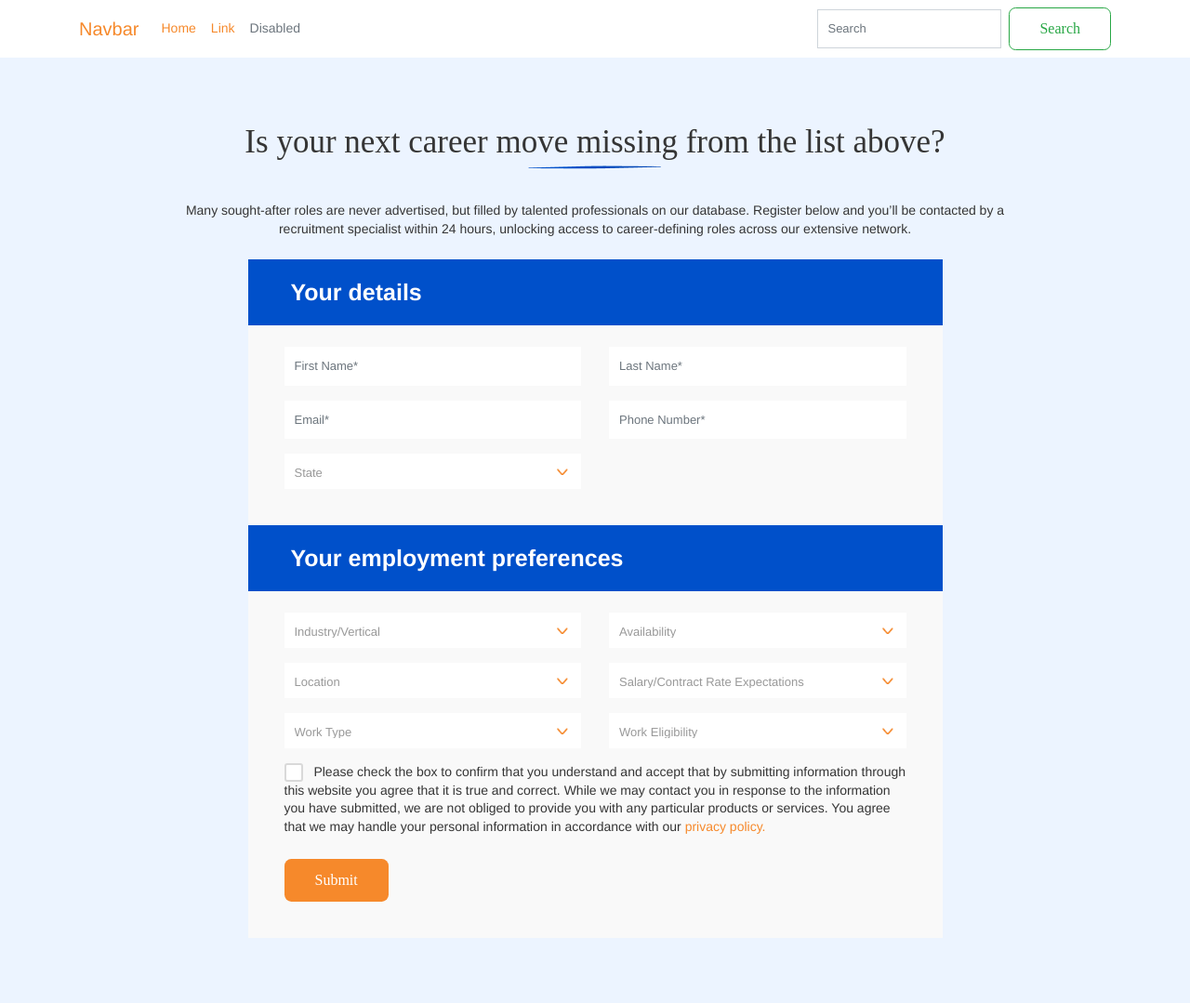
After one commit to dgadigital/Ignite, a PHP site: page /form-section.html in a window 1280 px wide. The commit adds this page. Shown: the whole page at 93% size. Run offline with PHP 8.4, Linux system fonts and the light colour scheme; style sheets or scripts are compiled from the project's sources; some web fonts are replaced.

Commit message:
05/12/2023 2:07pm form added

```diff
--- /dev/null
+++ b/src/form-section.html
@@ -0,0 +1,220 @@
+<!DOCTYPE html>
+<html lang="en">
+
+<head>
+  <meta charset="utf-8">
+  <meta http-equiv="X-UA-Compatible" content="IE=edge">
+  <meta name="viewport" content="width=device-width, initial-scale=1, maximum-scale=1" />
+  <meta name="description" content="">
+  <meta name="author" content="">
+  <meta name="format-detection" content="telephone=no">
+
+  <title>Modular Gulp Template</title>
+
+  <link rel="icon" href="./assets/images/favicon.ico">
+  <link rel="stylesheet" type="text/css" href="./styles/main.min.css">
+  <link rel="stylesheet" type="text/css" href="./styles/slick.css">
+  <link rel="stylesheet" type="text/css" href="./styles/slick.css">
+
+  <!--[if lte IE 9]>
+    <link href="stylesheets/non-responsive.css" rel="stylesheet" />
+  <![endif]-->
+
+  <!-- HTML5 shim and Respond.js for IE8 support of HTML5 elements and media queries -->
+  <!--[if lt IE 9]>
+      <script src="https://oss.maxcdn.com/html5shiv/3.7.2/html5shiv.min.js"></script>
+      <script src="https://oss.maxcdn.com/respond/1.4.2/respond.min.js"></script>
+  <![endif]-->
+</head>
+
+<body>
+  <!--[if lt IE 9]>
+    <div id="browser-notification" class="alert alert-danger">
+      <div class="container">
+        We are sorry but it looks like your <a href="http://www.whatbrowser.org/intl/en_us/" target=_blank>browser</a> doesn't support our website features. In order to get the full experience please download a new version of <a title="Download Chrome" href="http://www.google.com/chrome/" target=_blank>Chrome</a>, <a title="Download Safari" href="http://www.apple.com/safari/download/" target=_blank>Safari</a>, <a title="Download Firefox" href="http://www.mozilla.com/firefox/" target=_blank>Firefox</a>, or <a title="Download Internet Explorer" href="http://www.microsoft.com/windows/internet-explorer/default.aspx" target=_blank>Internet Explorer</a>.
+      </div>
+    </div>
+  <![endif]-->
+
+  <header>
+    <nav class="navbar navbar-expand-md">
+      <div class="container">
+        <a href="#" class="navbar-brand">Navbar</a>
+        <button class="navbar-toggler navbar-toggler-right" type="button" data-toggle="collapse" data-target="#navbarSupportedContent"
+          aria-controls="navbarSupportedContent" aria-expanded="false" aria-label="Toggle navigation">
+          <span class="icon-bar"></span>
+          <span class="icon-bar"></span>
+          <span class="icon-bar"></span>
+        </button>
+        <div class="collapse navbar-collapse" id="navbarSupportedContent">
+          <ul class="navbar-nav mr-auto">
+            <li class="nav-item active">
+              <a href="#" class="nav-link">Home
+                <span class="sr-only">(current)</span>
+              </a>
+            </li>
+            <li class="nav-item">
+              <a href="#" class="nav-link">Link</a>
+            </li>
+            <li class="nav-item">
+              <a href="#" class="nav-link disabled">Disabled</a>
+            </li>
+          </ul>
+          <form class="form-inline my-2 my-lg-0">
+            <input class="form-control mr-sm-2" type="text" placeholder="Search">
+            <button class="btn btn-outline-success my-2 my-sm-0" type="submit">Search</button>
+          </form>
+        </div>
+      </div>
+    </nav>
+  </header>
+
+  <main class="services">
+
+<section class="form-section">
+
+  <div class="form-section-container container">
+    <div class="section-title">
+      <h2><span>Is your next career move missing from the list above?</span></h2>
+    </div>
+    <div class="section-description">Many sought-after roles are never advertised, but filled by talented  professionals on our database. Register below and you’ll be contacted by a recruitment specialist within 24 hours, unlocking access to career-defining roles across our extensive network.</div>
+    <form class="cf7-form" action="">
+
+      <div style="background: #F9F9F9" class="">
+        <div class="portion">Your details</div>
+        <div class="form-container row">
+          <div class="col-lg-6 col-md-12">
+            <div class="form-group">
+              <input type="text" class="form-control no-border" placeholder="First Name*">
+            </div>
+          </div>
+          <div class="col-lg-6 col-md-12">
+            <div class="form-group">
+              <input type="text" class="form-control no-border" placeholder="Last Name*">
+            </div>
+          </div>
+          <div class="col-lg-6 col-md-12">
+            <div class="form-group">
+              <input type="email" class="form-control no-border" placeholder="Email*">
+            </div>
+          </div>
+          <div class="col-lg-6 col-md-12">
+            <div class="form-group">
+              <input type="tel" class="form-control no-border" placeholder="Phone Number*">
+            </div>
+          </div>
+          <div class="col-lg-6 col-md-12">
+            <div class="form-group">
+              <select class="form-control no-border">
+                <option value="" disabled selected hidden>State</option>
+                <option>Philippines</option>
+                <option>Japan</option>
+                <option>Iceland</option>
+                <option>Antartica</option>
+              </select>
+            </div>
+          </div>
+        </div>
+
+      </div>
+      <div style="background: #F9F9F9" class="">
+        <div class="portion">Your employment preferences</div>
+        <div class="form-container row">
+          <div class="col-lg-6 col-md-12">
+            <div class="form-group">
+              <select class="form-control no-border">
+                <option value="" disabled selected hidden>Industry/Vertical</option>
+                <option>N/A</option>
+              </select>
+            </div>
+          </div>
+          <div class="col-lg-6 col-md-12">
+            <div class="form-group">
+              <select class="form-control no-border">
+                <option value="" disabled selected hidden>Availability</option>
+                <option>N/A</option>
+              </select>
+            </div>
+          </div>
+          <div class="col-lg-6 col-md-12">
+            <div class="form-group">
+              <select class="form-control no-border">
+                <option value="" disabled selected hidden>Location</option>
+                <option>N/A</option>
+              </select>
+            </div>
+          </div>
+          <div class="col-lg-6 col-md-12">
+            <div class="form-group">
+              <select class="form-control no-border">
+                <option value="" disabled selected hidden>Salary/Contract Rate Expectations</option>
+                <option>N/A</option>
+              </select>
+            </div>
+          </div>
+          <div class="col-lg-6 col-md-12">
+            <div class="form-group">
+              <select class="form-control no-border">
+                <option value="" disabled selected hidden>Work Type</option>
+                <option>N/A</option>
+              </select>
+            </div>
+          </div>
+          <div class="col-lg-6 col-md-12">
+            <div class="form-group">
+              <select class="form-control no-border">
+                <option value="" disabled selected hidden>Work Eligibility</option>
+                <option>N/A</option>
+              </select>
+            </div>
+          </div>
+          <div class="col-12">
+            <div class="form-group">
+              <div class="wpcf7-form-control wpcf7-checkbox v1">
+                <span class="wpcf7-list-item">
+                  <label>
+                    <input type="checkbox" name="" value="">
+                    <span class="wpcf7-list-item-label">Please check the box to confirm that you understand and accept that by submitting information through this website you agree that it is true and correct. While we may contact you in response to the information you have submitted, we are not obliged to provide you with any particular products or services. You agree that we may handle your personal information in accordance with our <a href="">privacy policy.</a></span>
+                  </label>
+                </span>
+              </div>
+            </div>
+          </div>
+
+          <div class="col-12">
+            <div class="form-group">
+              <input class="btn btn-solid" type="button" value="Submit">
+            </div>
+          </div>
+
+
+        </div>
+
+
+
+
+
+
+
+      </div>
+    </form>
+  </div>
+</section>
+
+
+  </main>
+
+  <!-- build:js scripts/about.min.js -->
+  <script src="./scripts/vendors/jquery.min.js"></script>
+  <script src="./scripts/vendors/popper.min.js"></script>
+  <script src="./scripts/vendors/bootstrap.min.js"></script>
+  <script src="./scripts/vendors/slick.min.js"></script>
+  <script src="./scripts/vendors/swiper.min.js"></script>
+  <script src="./scripts/core/base.js"></script>
+  <script src="./scripts/modules/theme-module.js"></script>
+  <script src="./scripts/bootstrapper.js"></script>
+  <!-- endbuild -->
+
+</body>
+
+</html>
--- a/src/styles/main.scss
+++ b/src/styles/main.scss
@@ -56,4 +56,6 @@
   'sections/_home-about',
   'sections/_profile-carousel',
   'sections/_blue-banner',
+  'sections/_form-section',
+  'sections/_Fullwidth-card',
   'sections/_two-column-side-tabs';
--- /dev/null
+++ b/src/styles/sections/_form-section.scss
@@ -0,0 +1,39 @@
+.form-section{
+    background: #ECF4FF;
+
+    .form-section-container{
+        max-width: 949px;
+
+
+
+        .section-title{
+            display: flex;
+            justify-content: center;
+            align-items: center;
+        }
+        .section-description{
+            text-align: center;
+            margin: 23px 0px;
+
+        }
+
+        .cf7-form{
+            max-width: 747px;
+            margin: auto;
+
+            .portion{
+                padding: 13px 46px;
+                background: #0050CA;
+                font-style: normal;
+                font-weight: 600;
+                font-size: 25px;
+                line-height: 45px;
+                color: #FFFFFF;
+            }
+
+            .form-container{
+                padding: 23px 39px;
+            }
+        }
+    }
+}
```
Also changed, not shown: src/Fullwidth-card.html (added, +140 -0 lines), src/styles/sections/_Fullwidth-card.scss (added, +46 -0 lines), src/assets/images/full-width-card-bg1.png (added), src/assets/images/full-width-card-bg2.png (added), src/assets/images/list-check.png (added).
